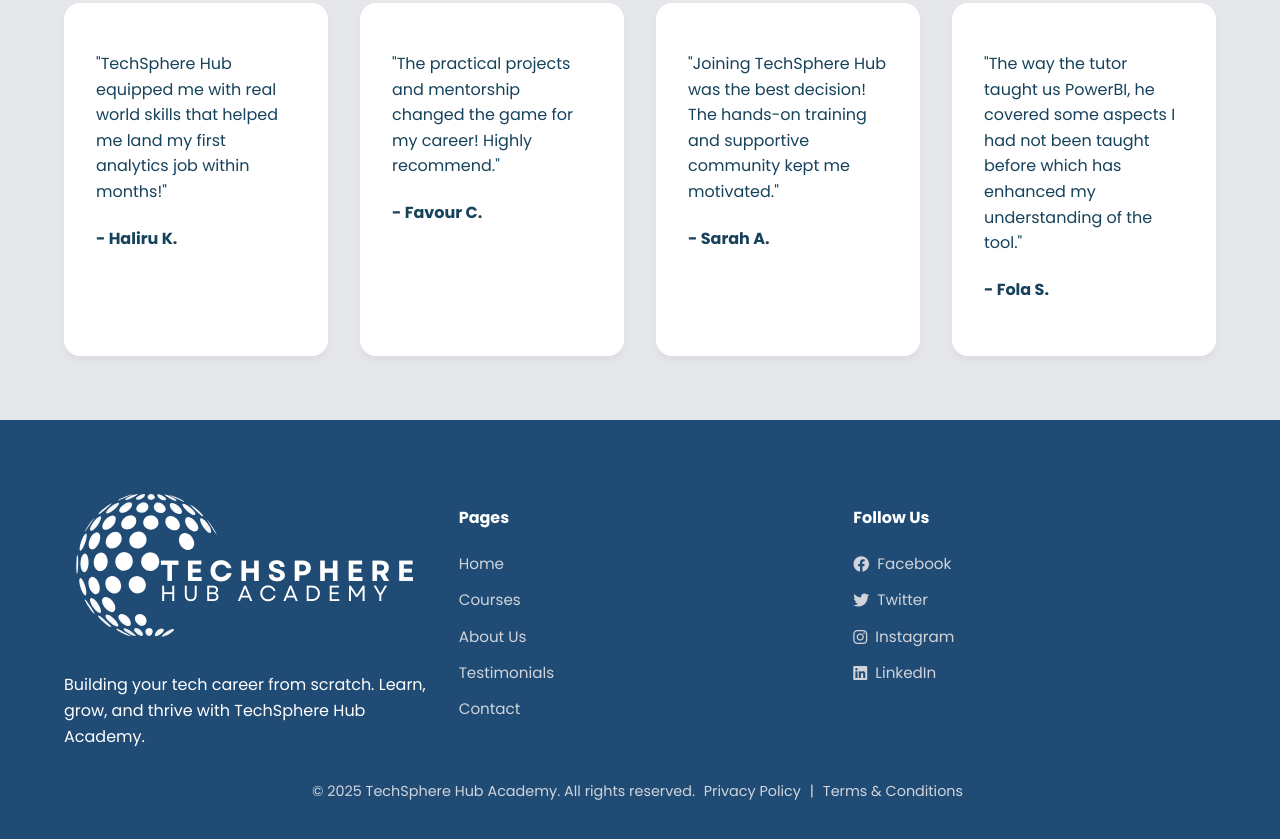
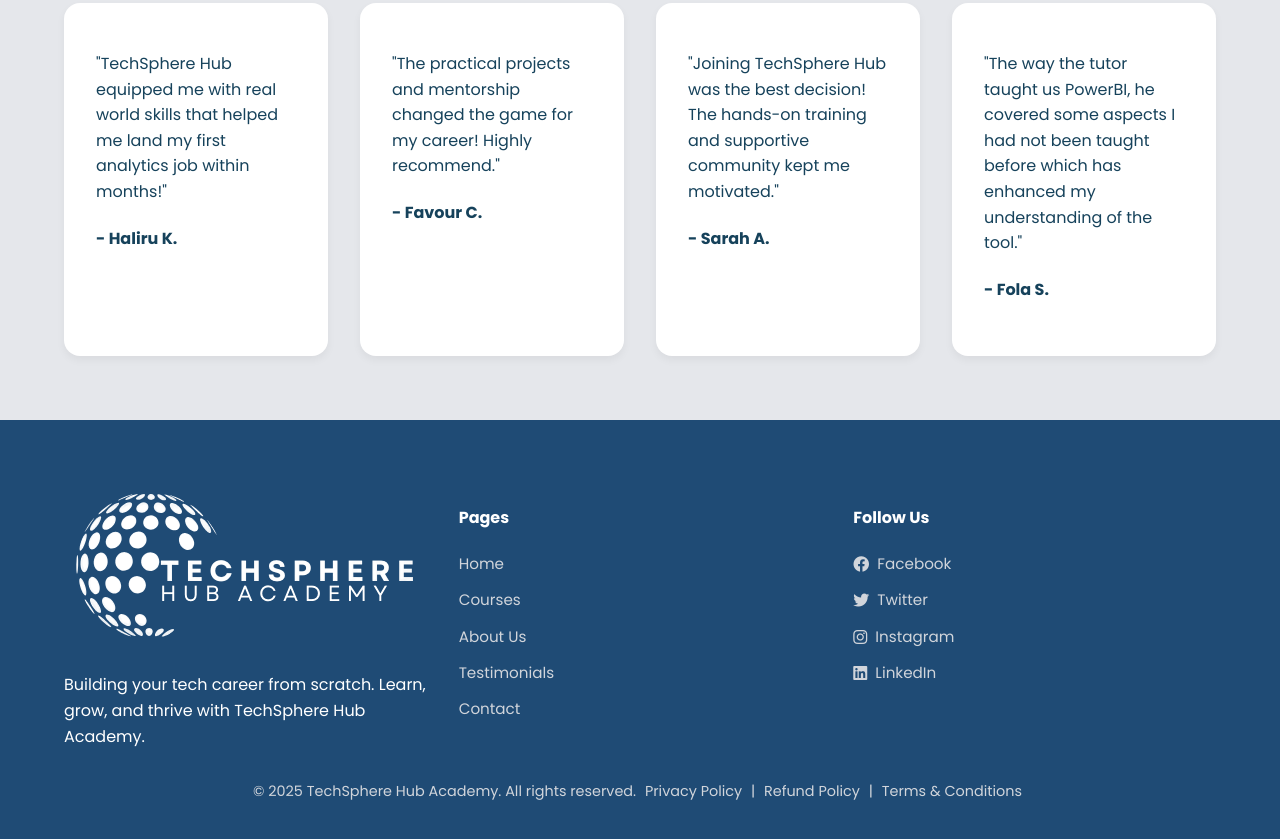
Before and after one commit to AAdebawojo/TechSphere-Hub-Website, a plain HTML site: page index.html in a window 1280 px wide. Shown: the part 3037-3876 px from the top of the page. Drawn offline with Linux system fonts and the light colour scheme.

Commit message:
Add files via upload

```diff
--- a/index.html
+++ b/index.html
@@ -261,6 +261,7 @@
       <p class="copyright">
         &copy; 2025 TechSphere Hub Academy. All rights reserved.
         <a href="privacy_policy.html">Privacy Policy</a> |
+        <a href="refund_policy.html">Refund Policy</a> |
         <a href="terms.html">Terms & Conditions</a>
       </p>
     </div>
```
